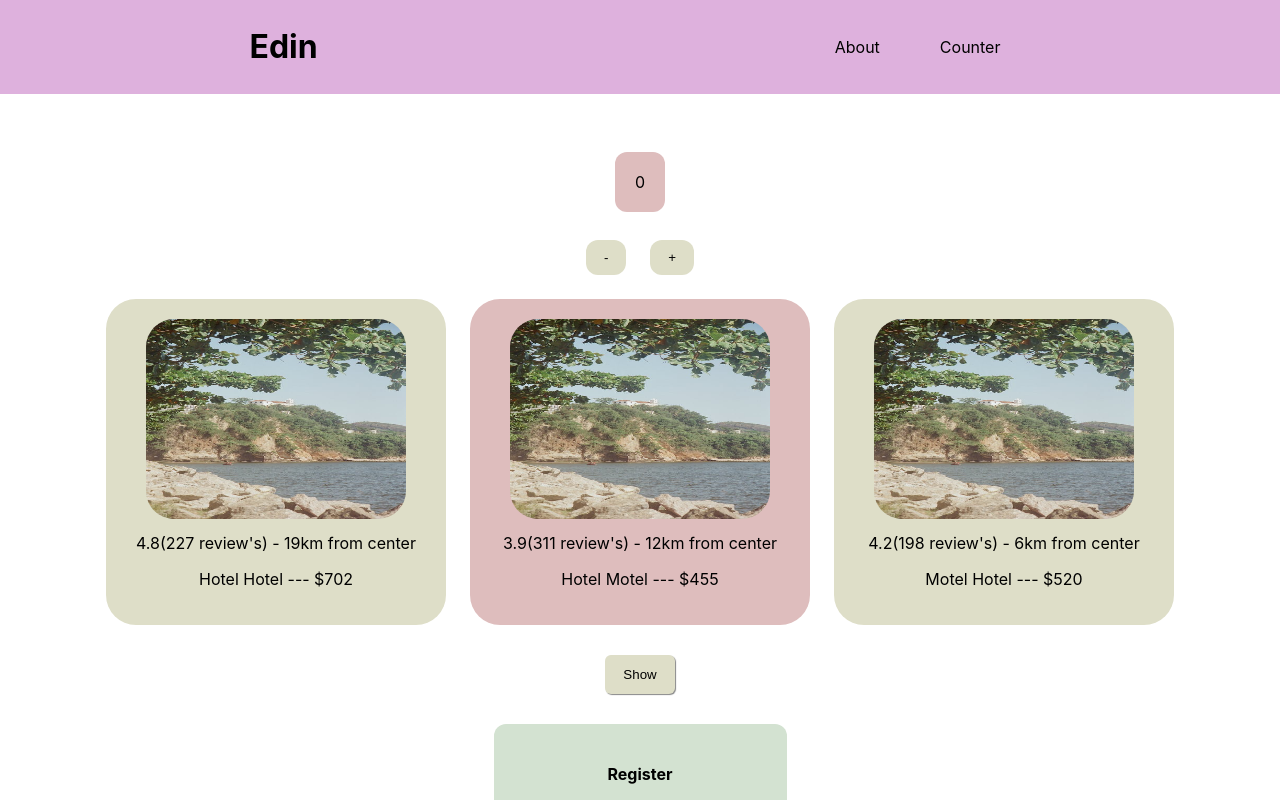
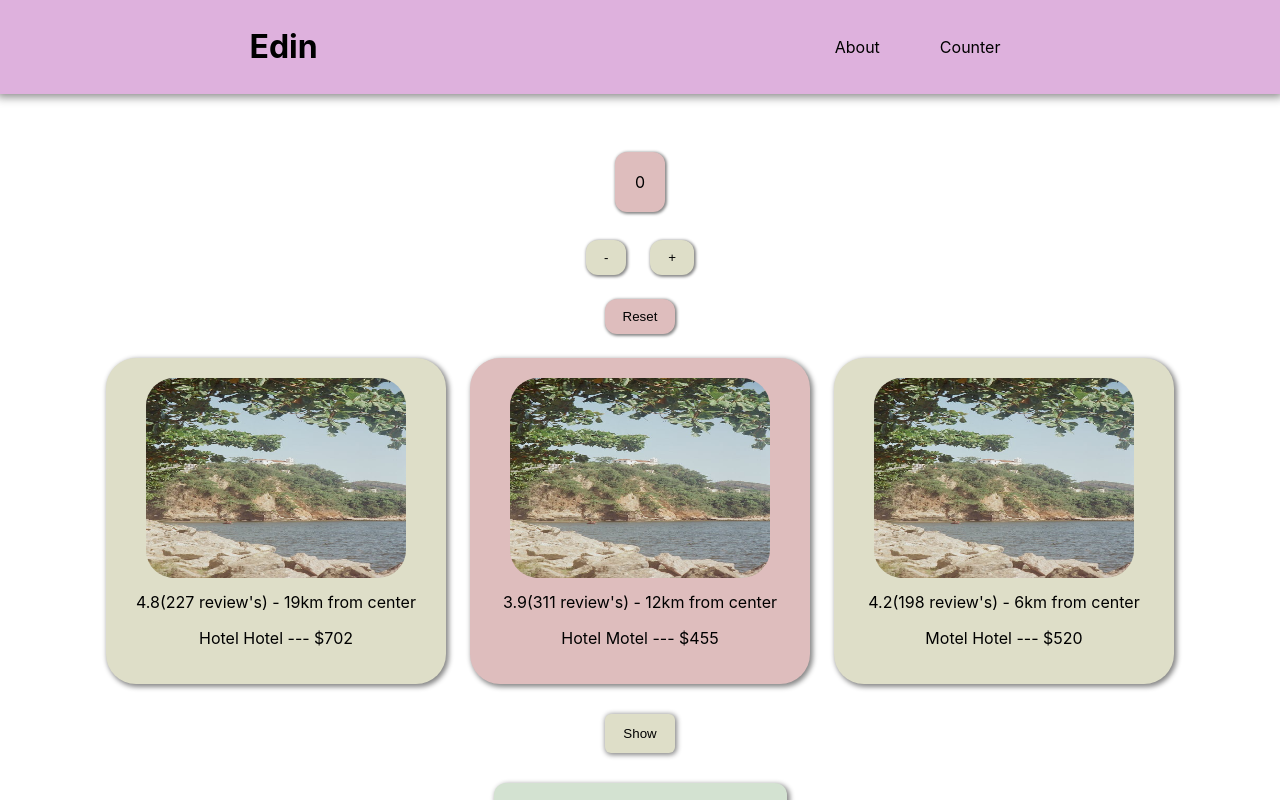
Before and after one commit to edinmavric/React-First-App, a React (Create React App) app: page / in a window 1280 px wide. Shown: the top 800 px of the page. Built offline with nearby package versions, Linux system fonts and the light colour scheme.

Commit message:
added counter restart button and changed some page styling

```diff
--- a/src/App.css
+++ b/src/App.css
@@ -15,6 +15,9 @@
   justify-content: center;
   align-items: center;
 }
+.button-container button {
+  box-shadow: 1px 1px 5px 1px #888888;
+}
 .show-hide-btn {
   background-color: #dedec8;
   padding: 12px 18px;
--- a/src/App.js
+++ b/src/App.js
@@ -2,8 +2,8 @@ import './App.css';
 import Header from './components/Header/Header';
 import Counter from './components/Counter/Counter';
 import Footer from './components/Footer/Footer';
-import Card from './components/card/card';
-import Form from './components/registrationForm/registrationForm';
+import Card from './components/Card/Card';
+import Form from './components/RegistrationForm/RegistrationForm';
 import { useState } from 'react';
 
 const cardData = [
@@ -59,13 +59,13 @@ const cardData = [
 
 const App = () => {
   const [show, setShow] = useState(false);
-  const toggle = () => {
+  const toggleShowButtonHandler = () => {
     setShow(prevState => !prevState);
   };
   return (
     <>
       <Header title="Edin" li1="About" li2="Counter" />
-      <Counter sub="-" add="+" />
+      <Counter sub="-" add="+" reset="Reset" />
       <div className="card-container">
         {cardData.map(card => {
           if (card.id >= 4) {
@@ -101,7 +101,7 @@ const App = () => {
           })}
       </div>
       <div className="button-container">
-        <button className="show-hide-btn" onClick={toggle}>
+        <button className="show-hide-btn" onClick={toggleShowButtonHandler}>
           {show ? 'Hide' : 'Show'}
         </button>
       </div>
--- a/src/components/button/button.js
+++ b/src/components/Button/Button.js
@@ -1,4 +1,4 @@
-import './button.css';
+import './Button.css';
 
 const Button = ({ text, classN }) => {
   return (
--- a/src/components/card/card.css
+++ b/src/components/Card/Card.css
@@ -8,6 +8,7 @@
   border-radius: 30px;
   padding: 20px;
   margin: 12px 12px 10px 12px;
+  box-shadow: 2px 2px 5px 1px #888888;
 }
 .card img {
   width: 260px;
--- a/src/components/card/card.js
+++ b/src/components/Card/Card.js
@@ -1,9 +1,7 @@
-import './card.css';
+import './Card.css';
 import image from '../../images/image.jpeg';
-import { useState } from 'react';
 
 const Card = ({ rating, distance, title, price, color }) => {
-  const [first, setfirst] = useState(false);
   return (
     <div className="card" style={{ backgroundColor: color }}>
       <img alt="" src={image} />
--- a/src/components/Counter/Counter.css
+++ b/src/components/Counter/Counter.css
@@ -9,12 +9,26 @@
   background-color: #debdbd;
   padding: 20px;
   border-radius: 12px;
+  box-shadow: 1px 1px 3px 1px #888888;
 }
 .counter button {
   border: none;
-  background-color: #dedec8;
   border-radius: 12px;
   margin: 12px;
   padding: 10px 18px;
   cursor: pointer;
 }
+.counter .buttons__add-sub button {
+  background-color: #dedec8;
+  box-shadow: 1px 1px 3px 1px #888888;
+}
+.counter .buttons__reset button {
+  background-color: #debdbd;
+  box-shadow: 1px 1px 3px 1px #888888;
+}
+.buttons {
+  display: flex;
+  flex-direction: column;
+  justify-content: center;
+  align-items: center;
+}
--- a/src/components/Counter/Counter.js
+++ b/src/components/Counter/Counter.js
@@ -1,20 +1,30 @@
 import './Counter.css';
 import { useState } from 'react';
 
-const Counter = ({ sub, add }) => {
-  const [number, setNumber] = useState(0);
-  const increment = () => {
-    setNumber(number + 1);
+const Counter = ({ sub, add, reset }) => {
+  const [counter, setCounter] = useState(0);
+
+  const incrementCounterHandler = () => {
+    setCounter(counter + 1);
   };
-  const decrement = () => {
-    setNumber(number - 1);
+  const decrementCounterHandler = () => {
+    setCounter(counter - 1);
   };
+  const restartCounterHandler = () => {
+    setCounter(0);
+  };
+
   return (
     <div className="counter">
-      <p>{number}</p>
+      <p>{counter}</p>
       <div className="buttons">
-        <button onClick={decrement}>{sub}</button>
-        <button onClick={increment}>{add}</button>
+        <div className="buttons__add-sub">
+          <button onClick={decrementCounterHandler}>{sub}</button>
+          <button onClick={incrementCounterHandler}>{add}</button>
+        </div>
+        <div className="buttons__reset">
+          <button onClick={restartCounterHandler}>{reset}</button>
+        </div>
       </div>
     </div>
   );
--- a/src/components/Footer/Footer.css
+++ b/src/components/Footer/Footer.css
@@ -4,4 +4,5 @@ footer {
   align-items: center;
   background-color: #c0a6de;
   padding: 12px;
+  box-shadow: 0 0 3px 2px #888888;
 }
--- a/src/components/Header/Header.css
+++ b/src/components/Header/Header.css
@@ -4,6 +4,7 @@ header {
   align-items: center;
   background-color: #deb1dd;
   padding: 6px;
+  box-shadow: 0 0 9px 3px #888888;
 }
 header ul {
   list-style: none;
--- a/src/components/registrationForm/registrationForm.css
+++ b/src/components/RegistrationForm/RegistrationForm.css
@@ -7,6 +7,7 @@ form {
   padding: 40px 46px;
   margin: 0 0 40px 0;
   border-radius: 12px;
+  box-shadow: 2px 2px 5px 1px #888888;
 }
 .form-container {
   display: flex;
--- a/src/components/registrationForm/registrationForm.js
+++ b/src/components/RegistrationForm/RegistrationForm.js
@@ -1,6 +1,6 @@
-import './registrationForm.css';
+import './RegistrationForm.css';
 import Input from '../Input/Input';
-import Button from '../button/button';
+import Button from '../Button/Button';
 
 const Form = () => {
   return (
```
Also changed, not shown: src/components/Button/Button.css (added).
